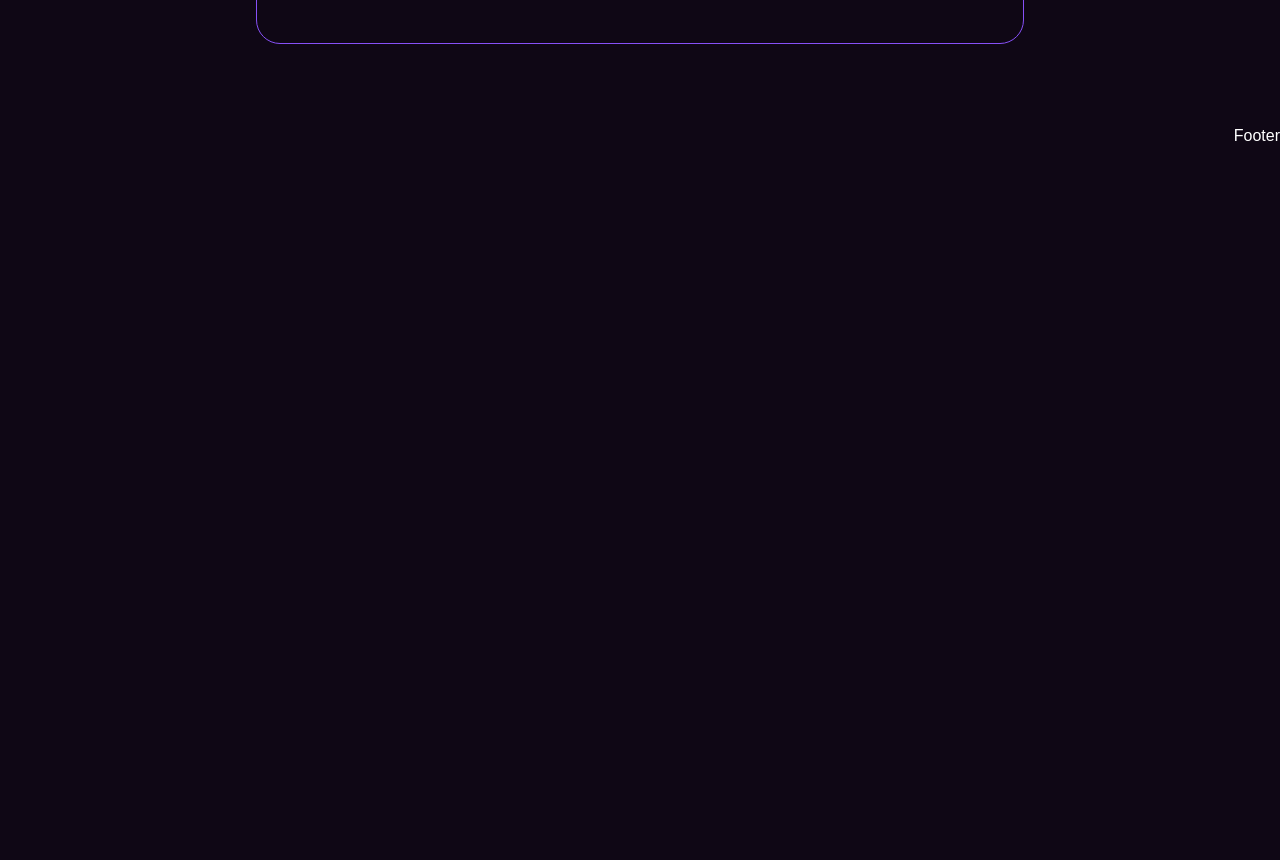
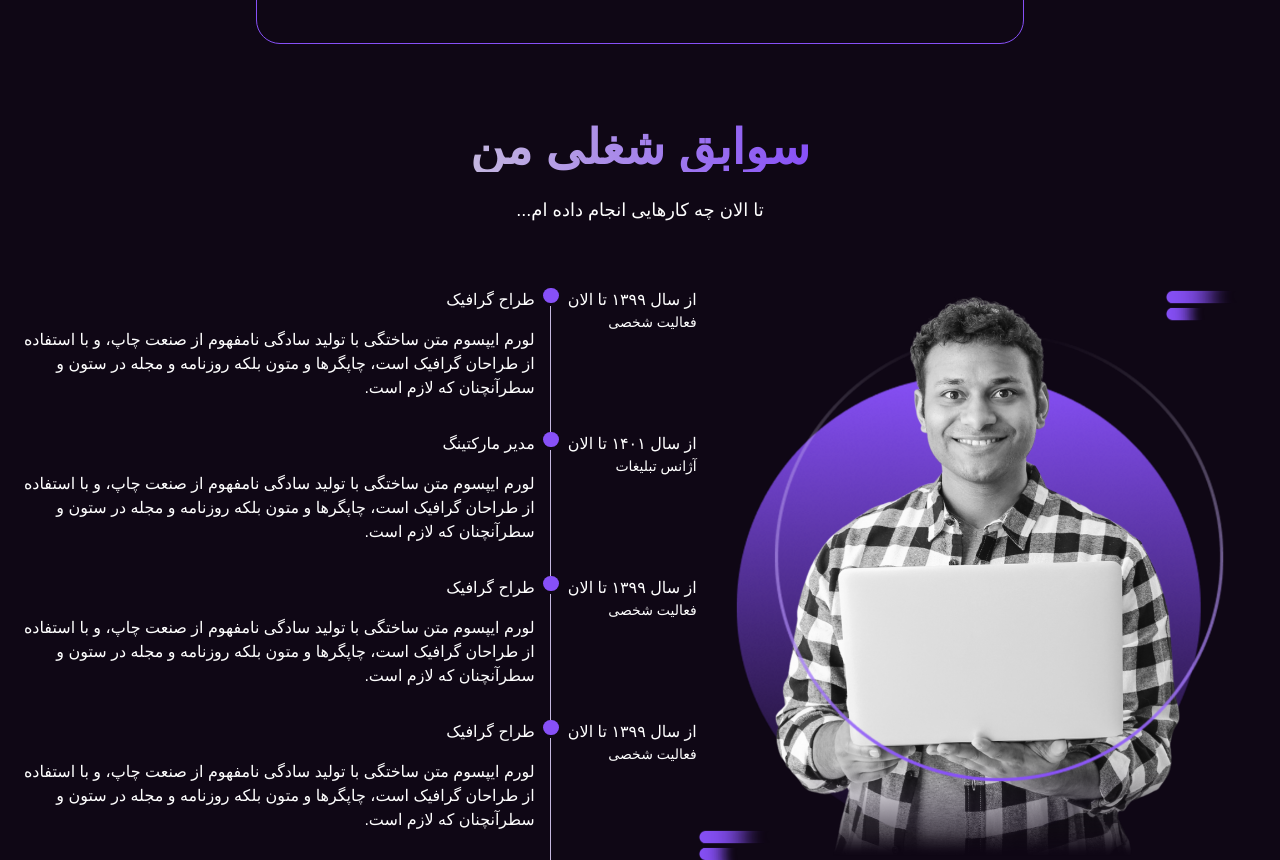
Before and after one commit to matinsekhavat/portfolio, a Next.js app: page / in a window 1280 px wide. Shown: the part 1940-2800 px from the top of the page. Before the commit the page ends 2088 px from the top, so only its background shows below. Built offline with nearby package versions, Linux system fonts and the light colour scheme; a web font is replaced by a local one.

Commit message:
importand use Experience component into main Page.tsx file

```diff
--- a/app/page.tsx
+++ b/app/page.tsx
@@ -6,6 +6,7 @@ import IncrementalInfo from "./_components/IncrementalInfo";
 import TypeWriter from "./_components/Hero/TypeWriter";
 import Skills from "./_features/Skills/Skills";
 import WorkSamples from "./_features/Work-Samples/WorkSamples";
+import Experiences from "./_features/Experiences/Experiences";
 
 function page() {
   return (
@@ -59,6 +60,7 @@ function page() {
               src="/hero-image.webp"
               fill
               alt="header-image"
+              loading="lazy"
               className=" sm:object-contain mx-auto "
             />
           </div>
@@ -121,6 +123,10 @@ function page() {
         <section className="my-20">
           <WorkSamples />
         </section>
+        {/* Work Experiences */}
+        <section className="my-20">
+          <Experiences />
+        </section>
       </section>
     </div>
   );
```
